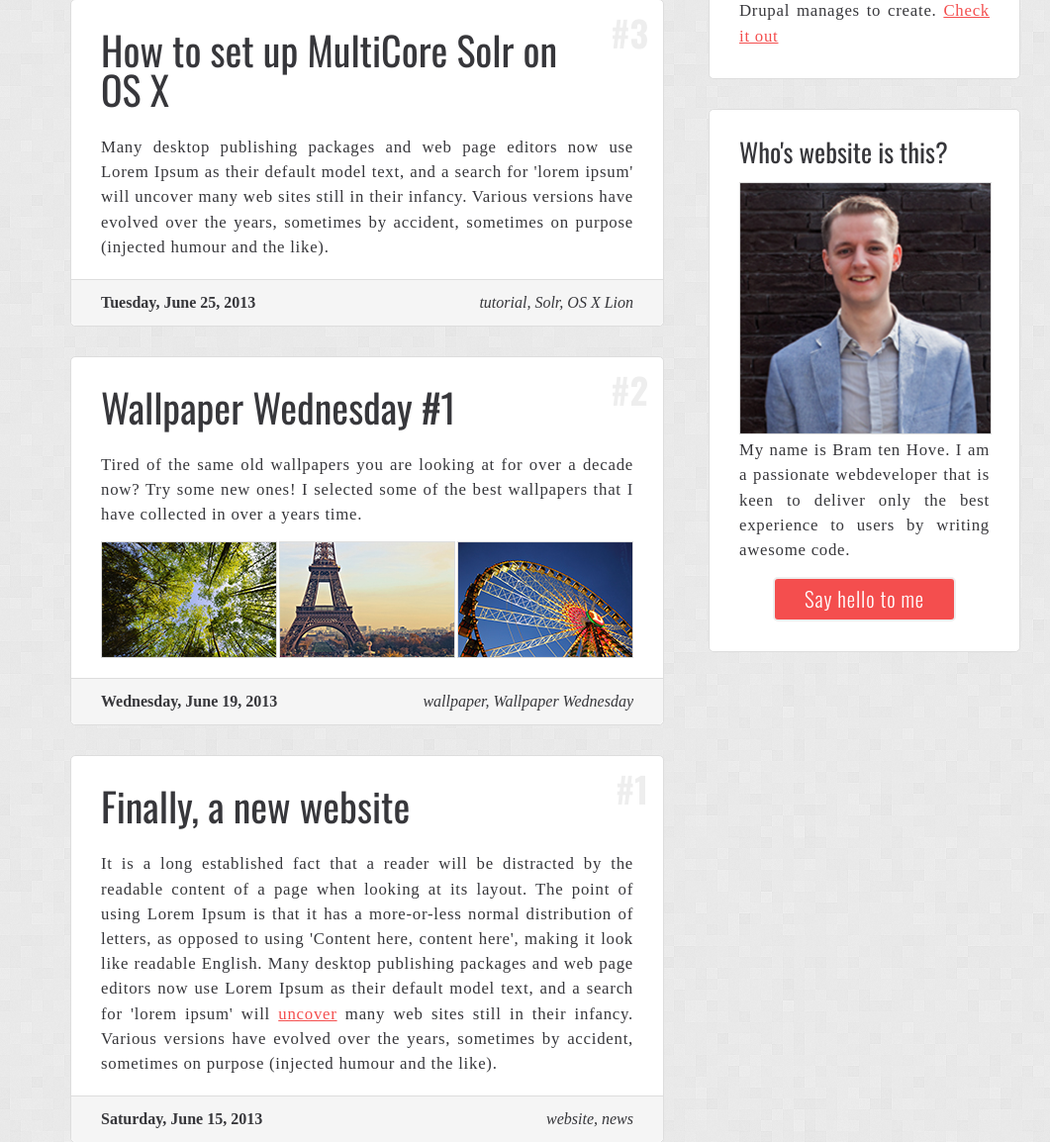
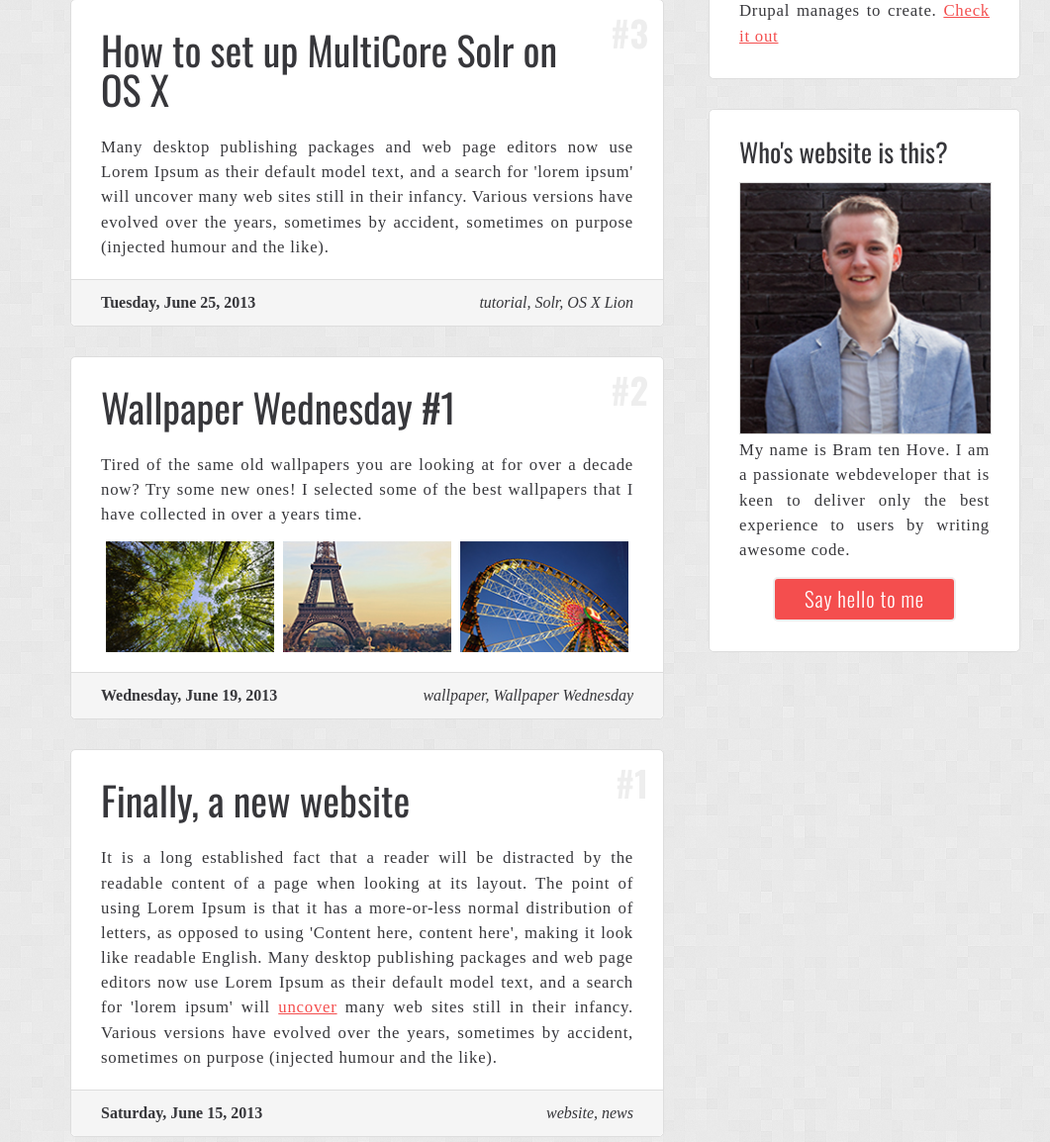
Before and after one commit to bramtenhove/bramtenhove.nl, a PHP site: page / in a window 1280 px wide. Shown: the part 639-1793 px from the top of the page at 99% size, without its empty margins (89-1150 px from the left). Run offline with PHP 8.4, Linux system fonts and the light colour scheme; some libraries are stand-ins or nearby versions.

Commit message:
Using more Susy columns

```diff
--- a/css/screen.css
+++ b/css/screen.css
@@ -74,22 +74,23 @@ article, aside, details, figcaption, figure, footer, header, hgroup, menu, nav,
 /**
  * Clearfix.
  */
-/* line 24, ../sass/_defaults.scss */
-.clearfix:before,
-.clearfix:after {
+/* line 23, ../sass/_defaults.scss */
+.clearfix:before {
   content: " ";
   display: table;
 }
 
-/* line 29, ../sass/_defaults.scss */
+/* line 28, ../sass/_defaults.scss */
 .clearfix:after {
   clear: both;
+  content: " ";
+  display: table;
 }
 
 /**
  * For IE 6/7 only, include this rule to trigger hasLayout and contain floats.
  */
-/* line 36, ../sass/_defaults.scss */
+/* line 35, ../sass/_defaults.scss */
 .clearfix {
   *zoom: 1;
 }
@@ -407,26 +408,32 @@ button.active, button:active, button:hover, .button.active, .button:active, .but
 }
 /* line 13, ../sass/_content.scss */
 .blog .images img {
+  border: none;
+  padding-left: 0.88889%;
+  padding-right: 0.88889%;
+  width: 31.55556%;
   float: left;
-  margin-left: 2px;
+  margin-right: 0%;
+  display: inline;
 }
-/* line 17, ../sass/_content.scss */
-.blog .images img:first-of-type {
-  margin: 0;
+/* line 184, ../../../../../Library/Ruby/Gems/1.8/gems/susy-1.0.9/sass/susy/_grid.scss */
+.blog .images img:nth-child(3n) {
+  float: right;
+  margin-right: 0;
 }
-/* line 22, ../sass/_content.scss */
+/* line 29, ../sass/_content.scss */
 .blog .images:after {
   clear: both;
   content: "";
   display: block;
 }
-/* line 29, ../sass/_content.scss */
+/* line 36, ../sass/_content.scss */
 .blog .post-number {
   position: absolute;
   top: 15px;
   right: 15px;
 }
-/* line 35, ../sass/_content.scss */
+/* line 42, ../sass/_content.scss */
 .blog .details {
   background: #f5f5f5;
   border-top: 1px solid #dddddd;
@@ -438,26 +445,26 @@ button.active, button:active, button:hover, .button.active, .button:active, .but
   -o-border-radius: 0px 0px 5px 5px;
   border-radius: 0px 0px 5px 5px;
 }
-/* line 42, ../sass/_content.scss */
+/* line 49, ../sass/_content.scss */
 .blog .details .date-time {
   font-weight: bold;
 }
-/* line 46, ../sass/_content.scss */
+/* line 53, ../sass/_content.scss */
 .blog .details .tags {
   float: right;
   font-style: italic;
 }
 
-/* line 53, ../sass/_content.scss */
+/* line 60, ../sass/_content.scss */
 img {
   border: 1px solid #dddddd;
 }
-/* line 56, ../sass/_content.scss */
+/* line 63, ../sass/_content.scss */
 img.full-width {
   width: 100%;
 }
 
-/* line 61, ../sass/_content.scss */
+/* line 68, ../sass/_content.scss */
 span.center {
   display: block;
   text-align: center;
@@ -468,12 +475,12 @@ span.center {
 /**
  * Form styling.
  */
-/* line 7, ../sass/_forms.scss */
+/* line 6, ../sass/_forms.scss */
 form label {
   font-style: italic;
 }
-/* line 11, ../sass/_forms.scss */
-form input[type=text], form textarea {
+/* line 10, ../sass/_forms.scss */
+form input, form textarea {
   background: #ffffff;
   border: 1px solid #cfcfcf;
   box-sizing: border-box;
@@ -487,8 +494,14 @@ form input[type=text], form textarea {
   -webkit-box-shadow: 0 0 0 5px #f7f7f7, rgba(0, 0, 0, 0.1) 0 0 3px 1px inset;
   -moz-box-shadow: 0 0 0 5px #f7f7f7, rgba(0, 0, 0, 0.1) 0 0 3px 1px inset;
   box-shadow: 0 0 0 5px #f7f7f7, rgba(0, 0, 0, 0.1) 0 0 3px 1px inset;
+  width: 100%;
+  float: left;
+  margin-right: 0%;
+  display: inline;
 }
-/* line 22, ../sass/_forms.scss */
-form input[type=text].full-width, form textarea.full-width {
-  width: 100%;
+/* line 23, ../sass/_forms.scss */
+form:after {
+  clear: both;
+  content: " ";
+  display: table;
 }
--- a/index.html
+++ b/index.html
@@ -107,7 +107,7 @@
         <aside id="sidebar-right" role="complementary">
           <div class="block container">
             <form>
-              <span class="center"><input class="full-width" type="text" placeholder="Type your query here and hit enter" /></span>
+              <input type="text" placeholder="Type your query here and hit enter" />
             </form>
           </div>
 
--- a/sass/_content.scss
+++ b/sass/_content.scss
@@ -11,13 +11,20 @@
     width: 100%;
 
     img {
-      float: left;
-      margin-left: 2px;
+      border: none;
 
-      &:first-of-type {
-        margin: 0;
-      }
+      @include span-columns(1, 3, 0.1em);
+      @include nth-omega(3n);
     }
+
+    // img {
+    //   float: left;
+    //   margin-left: 2px;
+
+    //   &:first-of-type {
+    //     margin: 0;
+    //   }
+    // }
 
     &:after {
       clear: both;
--- /dev/null
+++ b/sass/_custom.scss
@@ -0,0 +1,5 @@
+@mixin clear-after {
+  clear: both;
+  content: " ";
+  display: table;
+}
--- a/sass/_defaults.scss
+++ b/sass/_defaults.scss
@@ -20,14 +20,13 @@ $grid-padding: 1.875em;
 /**
  * Clearfix.
  */
-.clearfix:before,
-.clearfix:after {
+.clearfix:before {
   content: " ";
   display: table;
 }
 
 .clearfix:after {
-  clear: both;
+  @include clear-after;
 }
 
 /**
--- a/sass/_forms.scss
+++ b/sass/_forms.scss
@@ -3,12 +3,11 @@
  */
 
 form {
-
   label {
     font-style: italic;
   }
 
-  input[type=text], textarea {
+  input, textarea {
     background: #ffffff;
     border: 1px solid #cfcfcf;
     box-sizing: border-box;
@@ -18,9 +17,10 @@ form {
     padding: 8px 12px;
     @include border-radius(5px, 5px);
     @include box-shadow(0 0 0 5px #f7f7f7, rgba(0, 0, 0, 0.1) 0 0 3px 1px inset);
+    @include span-columns(1, 1);
+  }
 
-    &.full-width {
-      width: 100%;
-    }
+  &:after {
+    @include clear-after;
   }
 }
--- a/sass/screen.scss
+++ b/sass/screen.scss
@@ -9,6 +9,7 @@
 @import "compass/css3/images";
 @import "compass/css3/transition";
 @import "susy";
+@import "custom.scss";
 @import "defaults.scss";
 @import "fonts.scss";
 @import "layout.scss";
```
